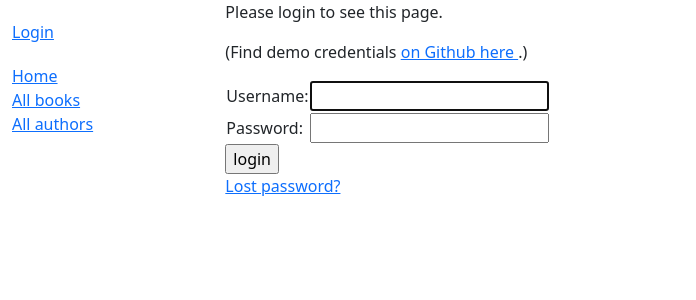
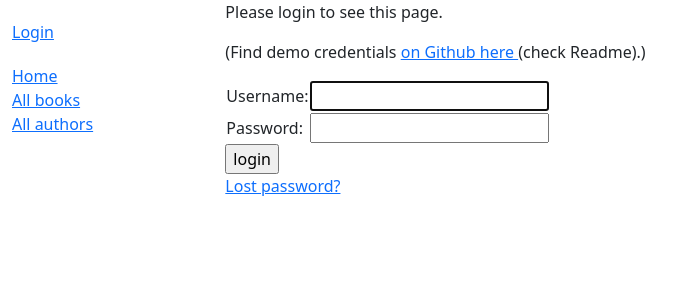
Before and after one commit to EverOnward15/local_library, a Django app: page /accounts/login/?next=/catalog/book/9c63eb30-e42f-48c1-ae32-10e2b0c3ce4a/renew/ in a window 1280 px wide. Shown: the top 300 px of the page, without its empty margins (0-696 px from the left). Run offline with Django 4.2, Linux system fonts and the light colour scheme.

Commit message:
Updated login page with link to Github.

```diff
--- a/templates/registration/login.html
+++ b/templates/registration/login.html
@@ -17,7 +17,7 @@
 
       </p>
 
-      <p> (Find demo credentials <a href="https://github.com/EverOnward15/local_library/tree/main"> on Github here </a>.)
+      <p> (Find demo credentials <a href="https://github.com/EverOnward15/local_library/tree/main"> on Github here </a> (check Readme).)
       </p>
     {% endif %}
   {% endif %}
```
